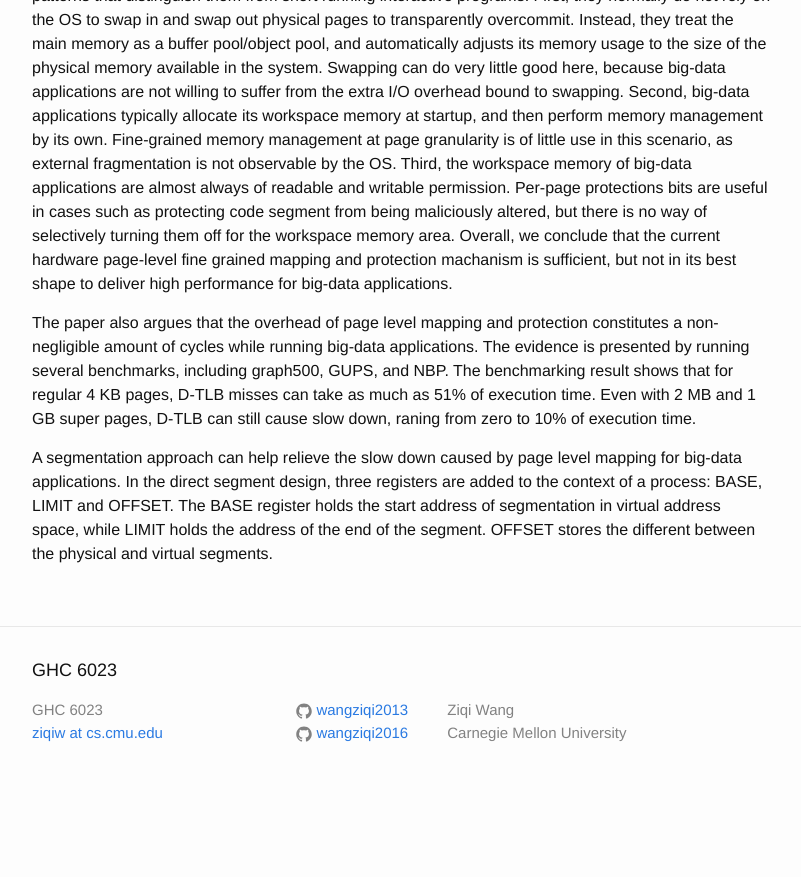
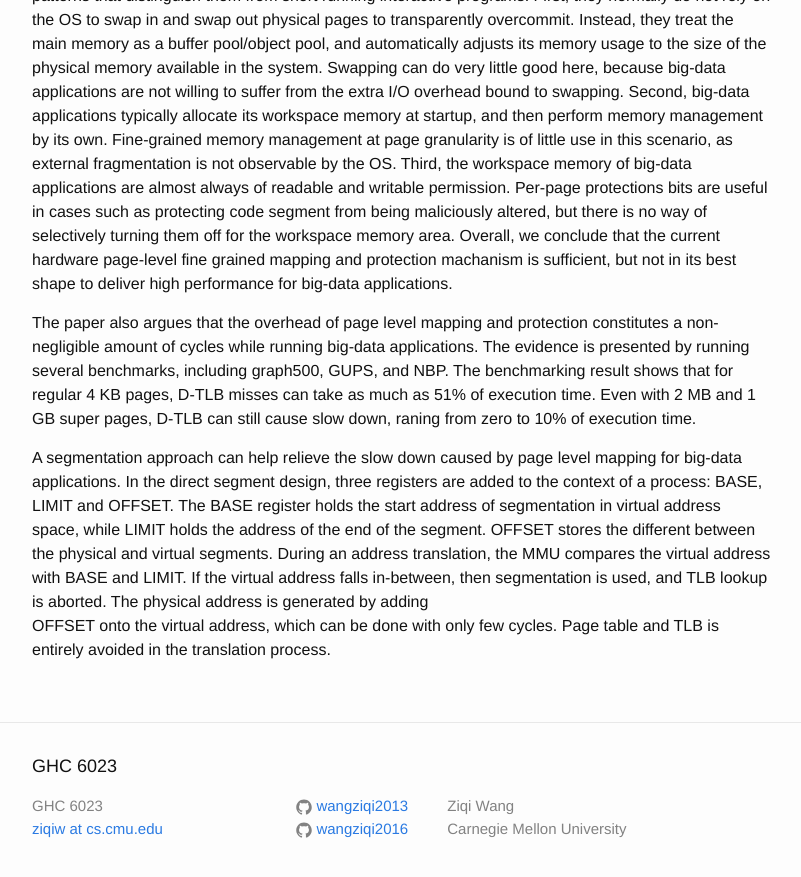
Before and after one commit to wangziqi2013/wangziqi2013.github.io, a Jekyll site: the page built from _posts/2018-06-09-direct-segment.markdown, in a window 1280 px wide and 900 px high, scrolled down 739 px. Shown: the top 877 px of the window, without its empty margins (238-1039 px from the left). Built offline with Jekyll 4.4.1, drawn with Linux system fonts in a browser that asks for light colours; before the commit the page ends 1543 px from its top, so only the background shows below that.

Commit message:
Adding translation process

```diff
--- a/_posts/2018-06-09-direct-segment.markdown
+++ b/_posts/2018-06-09-direct-segment.markdown
@@ -44,4 +44,8 @@ of execution time.
 A segmentation approach can help relieve the slow down caused by page level mapping for big-data applications.
 In the direct segment design, three registers are added to the context of a process: BASE, LIMIT and OFFSET.
 The BASE register holds the start address of segmentation in virtual address space, while LIMIT holds the
-address of the end of the segment. OFFSET stores the different between the physical and virtual segments.
+address of the end of the segment. OFFSET stores the different between the physical and virtual segments. During
+an address translation, the MMU compares the virtual address with BASE and LIMIT. If the virtual address falls
+in-between, then segmentation is used, and TLB lookup is aborted. The physical address is generated by adding
+OFFSET onto the virtual address, which can be done with only few cycles. Page table and TLB is entirely avoided
+in the translation process.
```
